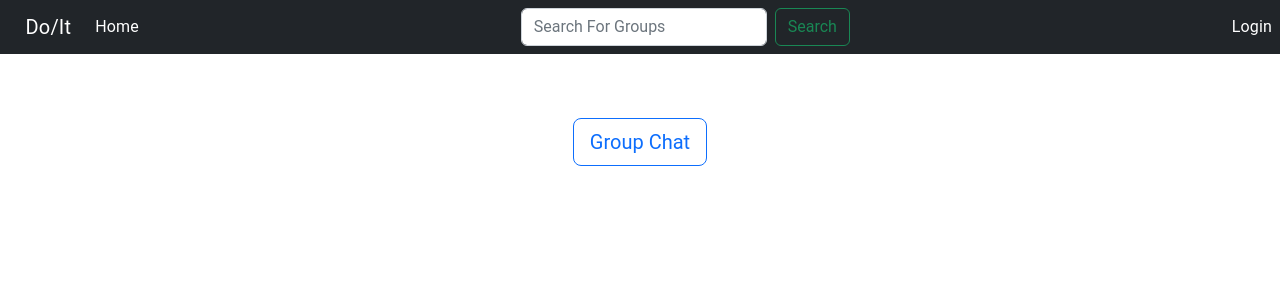
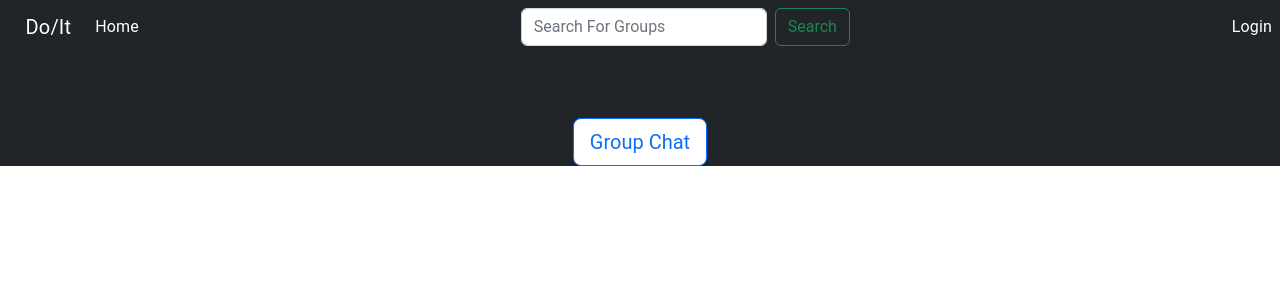
Before and after one commit to tshi13/Do-It, a React (Create React App) app in the folder frontend/: page / in a window 1280 px wide. Shown: the top 300 px of the page. Built offline with nearby package versions, Linux system fonts and the light colour scheme.

Commit message:
Added ability to update style of the chatbox just by passing as parameters!

```diff
--- a/frontend/src/components/ChatBox.js
+++ b/frontend/src/components/ChatBox.js
@@ -11,6 +11,7 @@ export default class ChatBox extends Component {
             message: "",
             messages: [],
             variant:  false,
+            style: this.props.style,
         };
     }
 
@@ -30,8 +31,8 @@ export default class ChatBox extends Component {
 
     render() {
         return (
-            <div>
-                <Button variant = {this.state.variant ? "primary" : "outline-primary"} size = "lg" onClick={this.handleShow}>
+            <div style = {this.state.style}>
+                <Button variant = {this.state.variant ? "primary" : "outline-primary"} size = "lg" onClick={this.handleShow} style ={{backgroundColor: this.props.color}}>
                     Group Chat
                 </Button>
                 <Modal show={this.state.show} onHide={this.handleClose}>
--- a/frontend/src/containers/Home.js
+++ b/frontend/src/containers/Home.js
@@ -5,10 +5,11 @@ export default class Home extends Component {
     render() {
         return (
         <div>
-            <div style ={{display: 'flex', justifyContent: 'center', marginTop: '5%'}}>
-                <ChatBox />
+            <div style = {{backgroundColor: "#212529"}} >
+                <div style ={{display: 'flex', justifyContent: 'center'}}>
+                    <ChatBox style = {{marginTop: '5%'}} color = 'white' />
+                </div>
             </div>
-
         </div>
         );
     }
```
